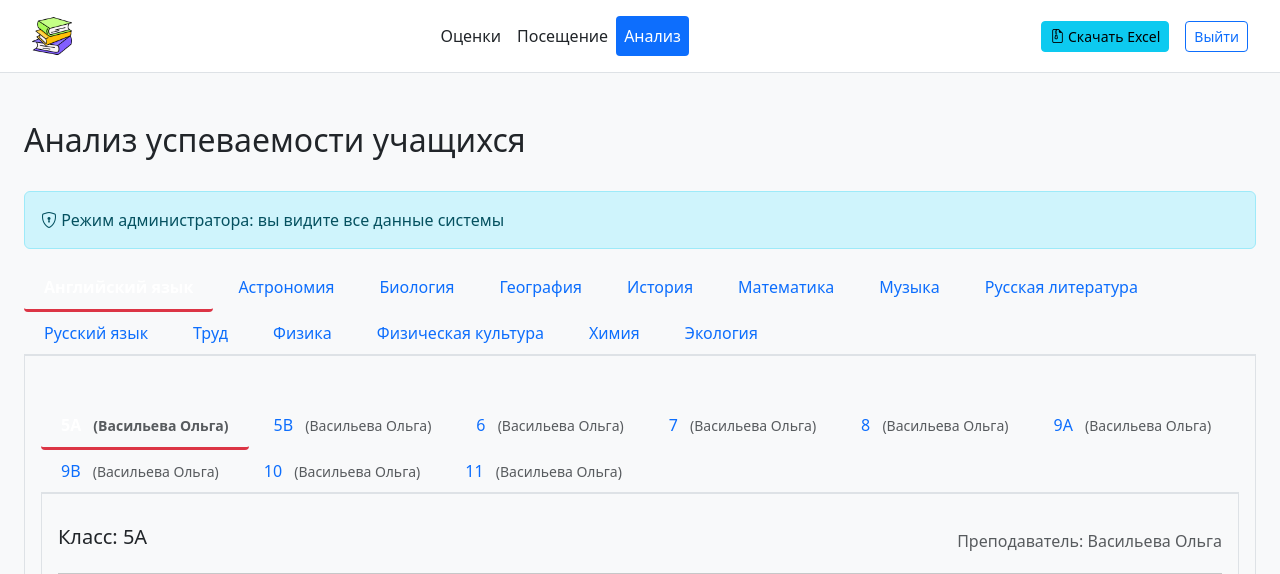
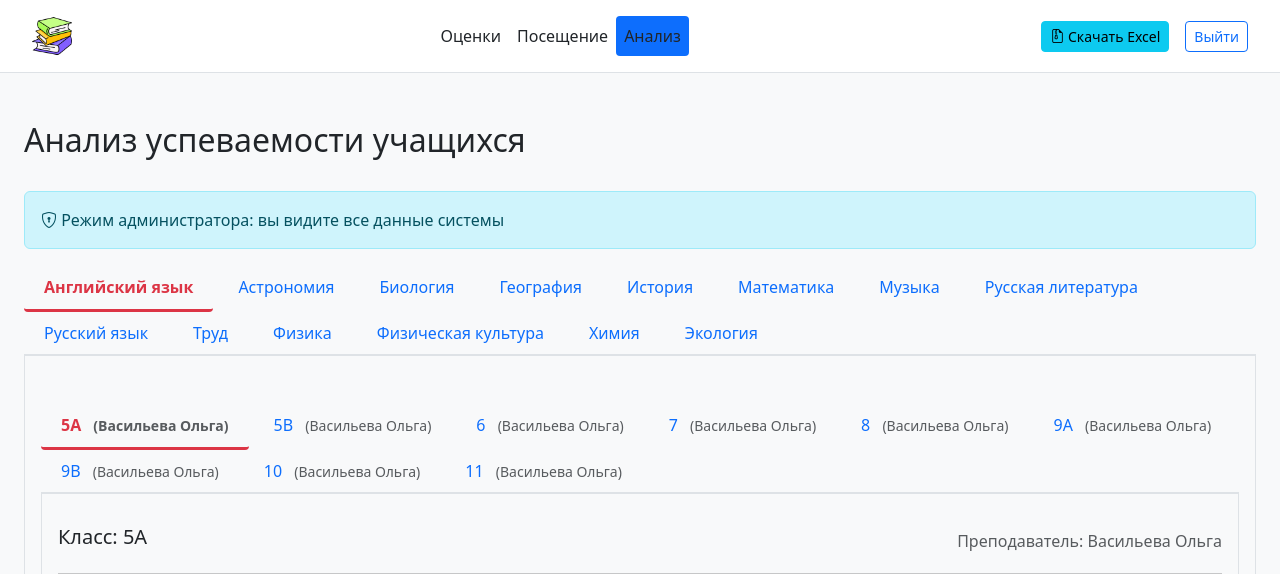
Before and after one commit to Zangetsu20/init, a Flask app: page /abot in a window 1280 px wide. Shown: the top 574 px of the page. Run offline with Flask 3, Linux system fonts and the light colour scheme; a user stored in the database is signed in; some libraries are stand-ins or nearby versions.

Commit message:
fix текущую влкдлку выделяло белым

```diff
--- a/static/css/main.css
+++ b/static/css/main.css
@@ -140,7 +140,7 @@ header, footer {
 
 .nav-link.active {
     background-color: #0d6efd; /* голубой */
-    color: white !important;
+    /*color: white !important; */
     border-radius: 4px;
 }
 
--- a/templates/base.html
+++ b/templates/base.html
@@ -6,6 +6,7 @@
     <link href="https://cdn.jsdelivr.net/npm/bootstrap@5.3.3/dist/css/bootstrap.min.css" rel="stylesheet" integrity="sha384-QWTKZyjpPEjISv5WaRU9OFeRpok6YctnYmDr5pNlyT2bRjXh0JMhjY6hW+ALEwIH" crossorigin="anonymous">
     <link rel="stylesheet" href="{{ url_for('static', filename='css/main.css') }}">
     <link rel="stylesheet" href="https://cdn.jsdelivr.net/npm/bootstrap-icons @1.11.1/font/bootstrap-icons.css">
+
 
     <title>{% block title %}{% endblock %}</title>
 
```
